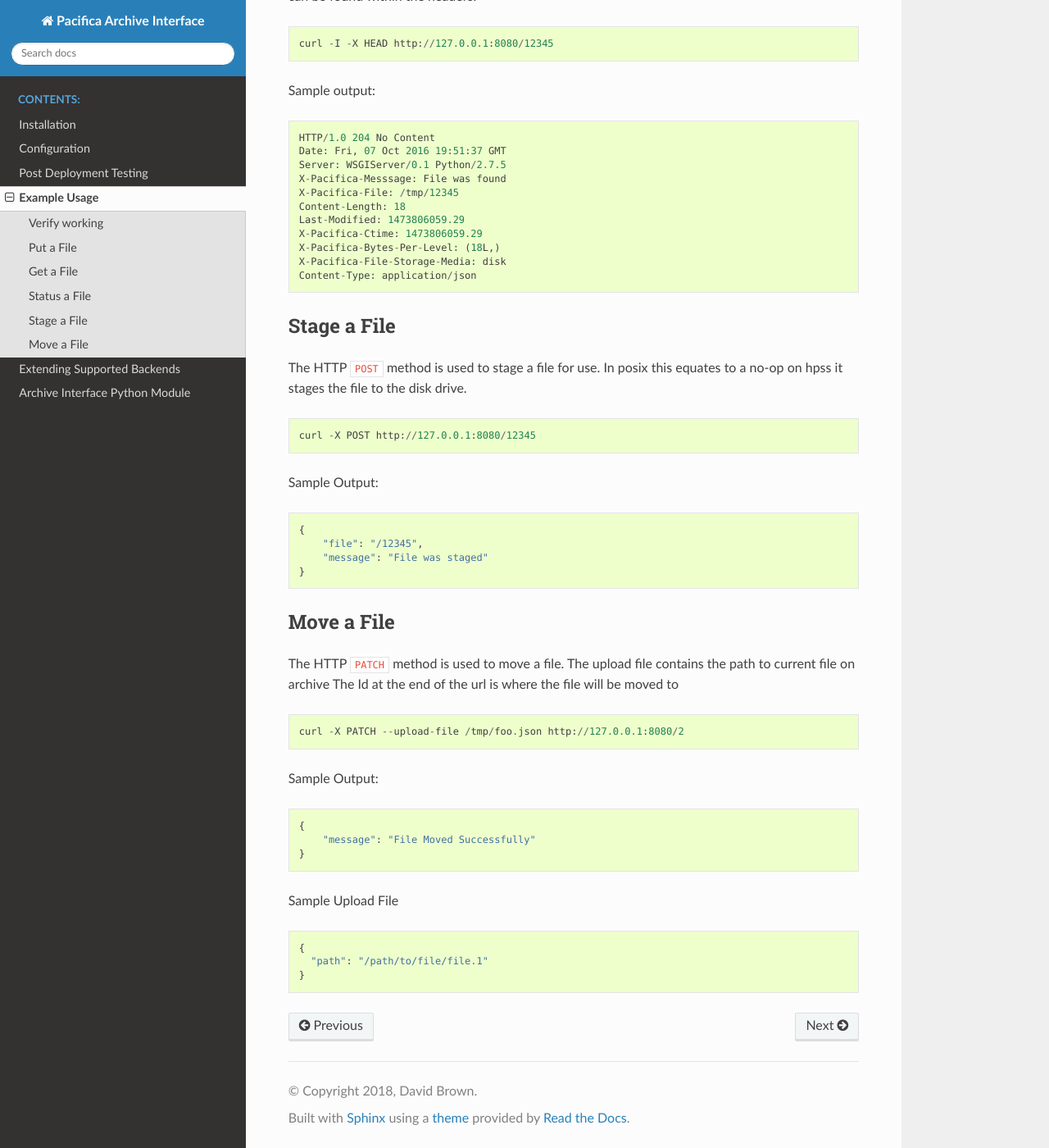
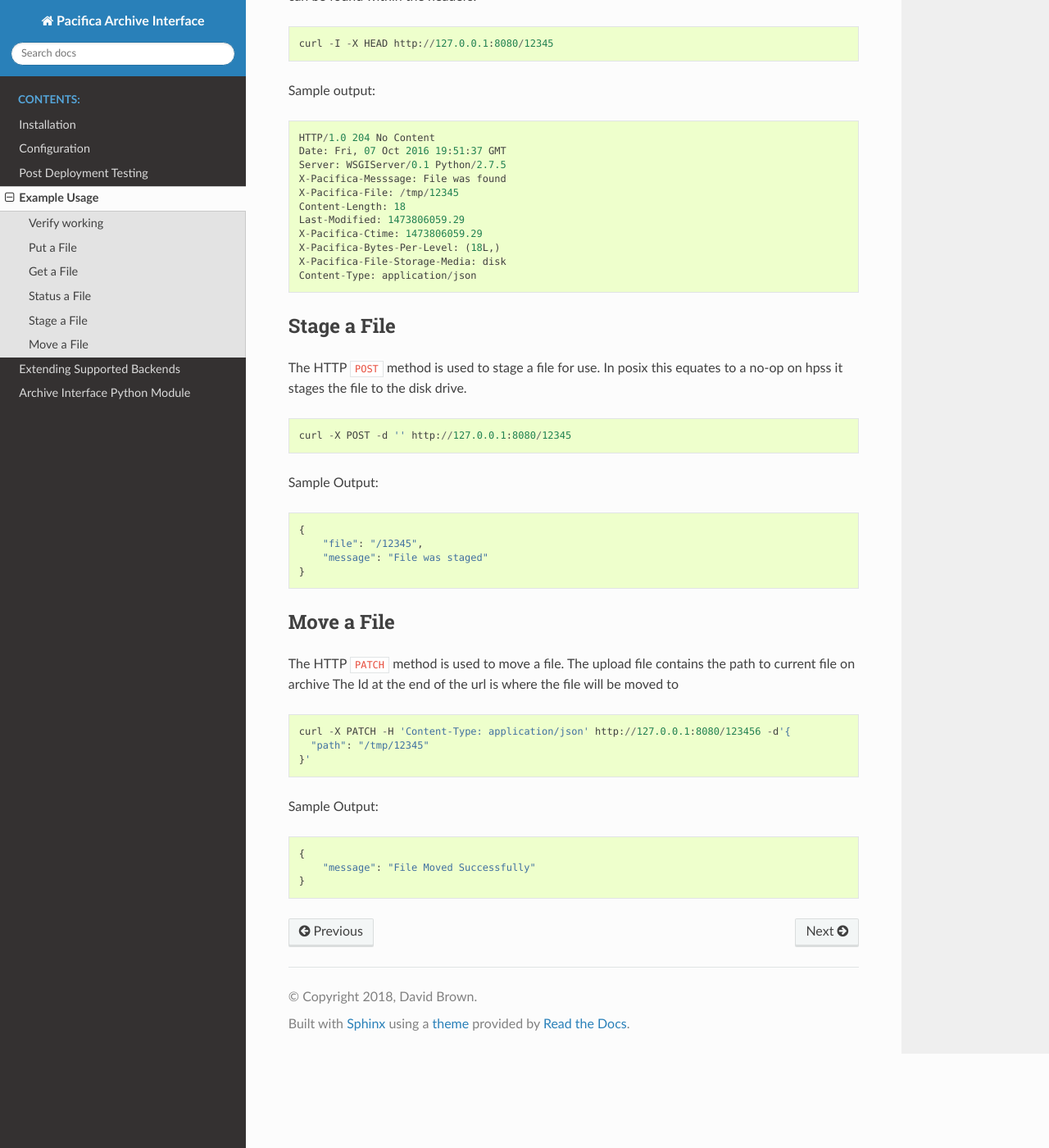
Before and after one commit to pacifica/pacifica-archiveinterface, a Sphinx documentation site: the page built from docs/exampleusage.md, in a window 1280 px wide and 1400 px high, scrolled down 1204 px. Shown: the whole window at 82% size. Built offline with Sphinx 7.4.7 and the Read the Docs theme 2.0.0, drawn with Linux system fonts in a browser that asks for light colours.

Commit message:
Fix the docs to be more current. (#79)
The POST example now requires an empty body for curl to send. The
docs have been updated to reflect it. This should fix #77.

The PATCH example could be condensed to a single command with a
single output to make things more clear. The content-type header
should also be sent to the server so it knows the body content.
This should fix #78

Signed-off-by: David Brown <dmlb2000@gmail.com>

````diff
--- a/docs/exampleusage.md
+++ b/docs/exampleusage.md
@@ -73,7 +73,7 @@ The HTTP `POST` method is used to stage a file for use.  In posix this
 equates to a no-op on hpss it stages the file to the disk drive.
 
 ```
-curl -X POST http://127.0.0.1:8080/12345
+curl -X POST -d '' http://127.0.0.1:8080/12345
 ```
 
 Sample Output:
@@ -90,8 +90,9 @@ The upload file contains the path to current file on archive
 The Id at the end of the url is where the file will be moved to
 
 ```
-curl -X PATCH --upload-file /tmp/foo.json http://127.0.0.1:8080/2
-
+curl -X PATCH -H 'Content-Type: application/json' http://127.0.0.1:8080/123456 -d'{
+  "path": "/tmp/12345"
+}'
 ```
 
 Sample Output:
@@ -100,9 +101,3 @@ Sample Output:
     "message": "File Moved Successfully"
 }
 ```
-Sample Upload File
-```
-{
-  "path": "/path/to/file/file.1"
-}
-```
--- a/setup.py
+++ b/setup.py
@@ -44,7 +44,7 @@ setup(
     use_scm_version=True,
     setup_requires=['setuptools_scm'],
     description='Pacifica Archive Interface',
-    url='https://pypi.python.org/pypi/pacifica-archiveinterface/',
+    url='https://github.com/pacifica/pacifica-archiveinterface/',
     long_description=open(path.join(
         path.abspath(path.dirname(__file__)),
         'README.md')).read(),
````
